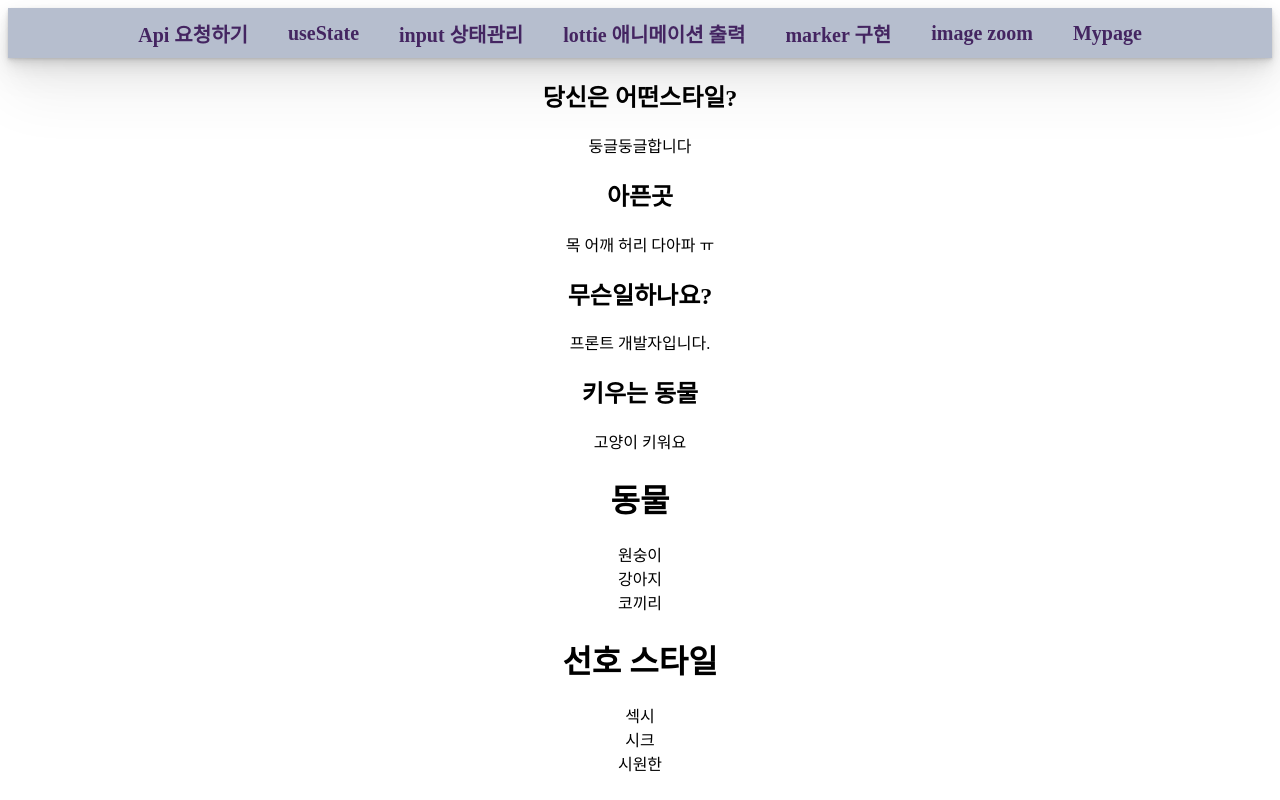
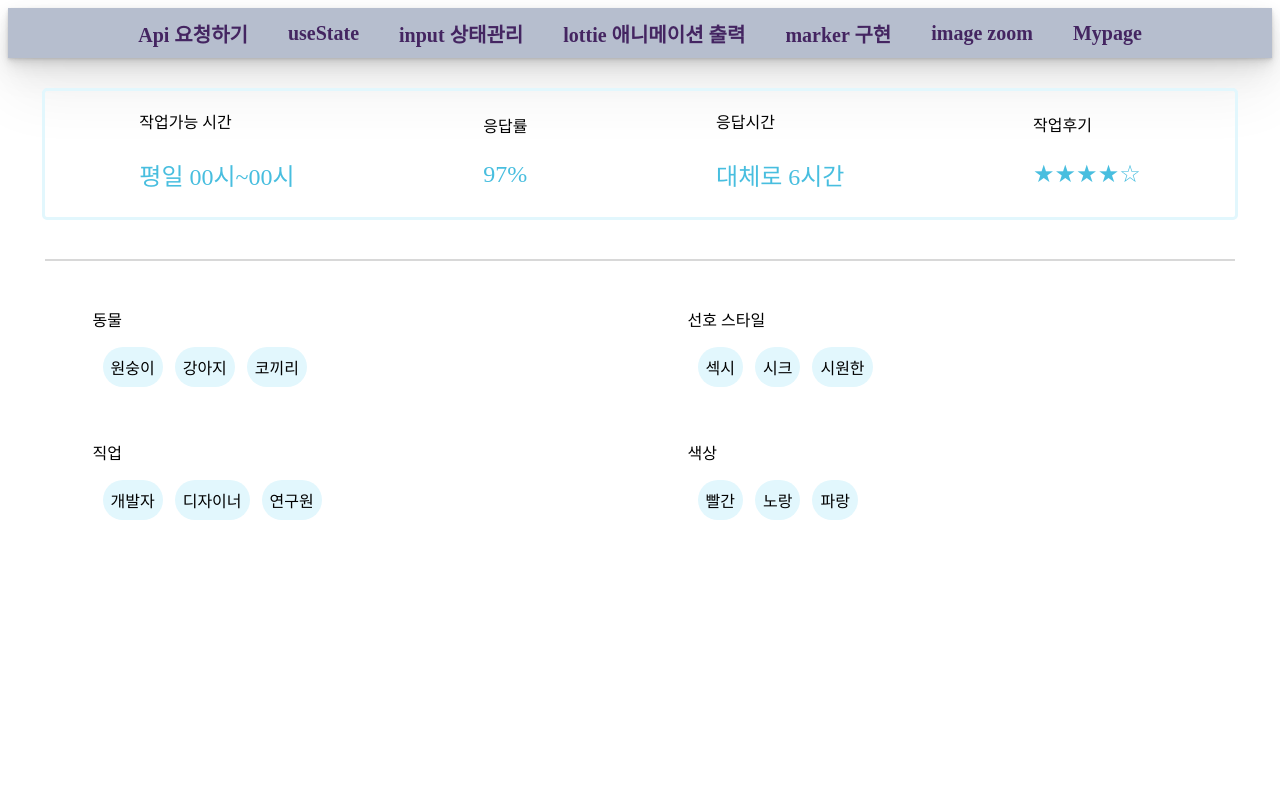
Before and after one commit to leejanghe/React_Practice, a React (Create React App) app in the folder client/: page /test6 in a window 1280 px wide. Shown: the top 800 px of the page. Built offline with nearby package versions, Linux system fonts and the light colour scheme.

Commit message:
mypage css done

```diff
--- a/client/src/components/mypage/Rayout.js
+++ b/client/src/components/mypage/Rayout.js
@@ -2,42 +2,91 @@ import React from 'react'
 import styled from 'styled-components'
 
 
-const Wrapper = styled.div`
-margin: 0 auto;
-text-align: center;
+const IntrBox = styled.div`
+width:1190px;
+height:126px;
+/* background-color:#E2F7FD; */
+margin:auto;
+margin-top:30px;
+border-radius:5px;
+border: 3px solid #E2F7FD;
+display: flex;
+justify-content:space-around ;
+align-items:center;
+
 `
 
-const JobTag = styled.div`
-/* display: flex; */
-justify-content: center;
+const GridBox = styled.div`
+/* display:flex; */
+flex-direction:column;
+
+>p{
+font-size: 1.5rem;
+color:#48BEDF;
+}
+
+>h3{
+  font-weight:300;
+  font-size:1rem ;
+}
+`
+
+const WrapIntro = styled.div`
+display:grid;
+grid-template-columns:500px 500px;
+/* gap:10px; */
+border-top:2px solid #D8D8D8 ;
+width:1190px;
+margin:auto ;
+margin-top:39px;
+padding-top:30px;
+justify-content:space-around;
+
+`
+
+const IntoTagWrap = styled.div`
+display:flex;
+margin:10px;
+>div{
+  display:inline-block ;
+    padding-top: 27;
+    padding-bottom:28;
+    background-color:#E2F7FD;
+    padding: 8px;
+    margin-bottom:27px;
+    margin-right:12px;
+    border-radius:20px;
+}
 `
 
 
-function Rayout({introInfo,introInfo2}) {
+function Rayout({introInfo,introText}) {
     return (
-        <Wrapper>
-            <JobTag>
-            {introInfo2.map(info => (
-                <>
-                <h2>{info.title}</h2>
-                <p>{info.content}</p>
-                </>
+        <div>
+         <IntrBox>
+         {introText.map(info => (
+             <GridBox>
+             <h3>{info.title}</h3>
+             <p>{info.contents}</p>
+             </GridBox>
          ))}
-            </JobTag>
-            {introInfo.map(info => (
-                <>
-                <h1>{info.title}</h1>
-                <div className="infoTagWrap">
+         </IntrBox>
+
+         <WrapIntro>{introInfo.map(info => (
+             <GridBox>
+             <h3>{info.title}</h3>
+             <IntoTagWrap>
              {info.list.map(item => (
-                    <div className="roundItemTag">
+                 <div>
                      {item}
                  </div>
              ))}
+             </IntoTagWrap>
+             </GridBox>
+         ))}</WrapIntro>
        </div>
-                </>
-            ))}
-        </Wrapper>
        )
      }
 
+
 export default Rayout
--- a/client/src/router/Mypage.js
+++ b/client/src/router/Mypage.js
@@ -11,16 +11,16 @@ function Mypage() {
     ]
 
 
-    const introInfo2 = [
-        {title:'당신은 어떤스타일?', content:'둥글둥글합니다'},
-        {title:'아픈곳', content:'목 어깨 허리 다아파 ㅠ'},
-        {title:'무슨일하나요?', content:'프론트 개발자입니다.'},
-        {title:'키우는 동물', content:'고양이 키워요'},
+    const introText = [
+        {title:'작업가능 시간', contents:'평일 00시~00시'},
+        {title:'응답률', contents:'97%'},
+        {title:'응답시간', contents:'대체로 6시간'},
+        {title:'작업후기', contents:'★★★★☆'},
     ]
 
     return (
         <div>
-            <Rayout introInfo={introInfo} introInfo2={introInfo2}/>
+            <Rayout introInfo={introInfo} introText={introText}/>
         </div>
     )
 }
```
Lines whose indentation alone changed are shown as unchanged.
